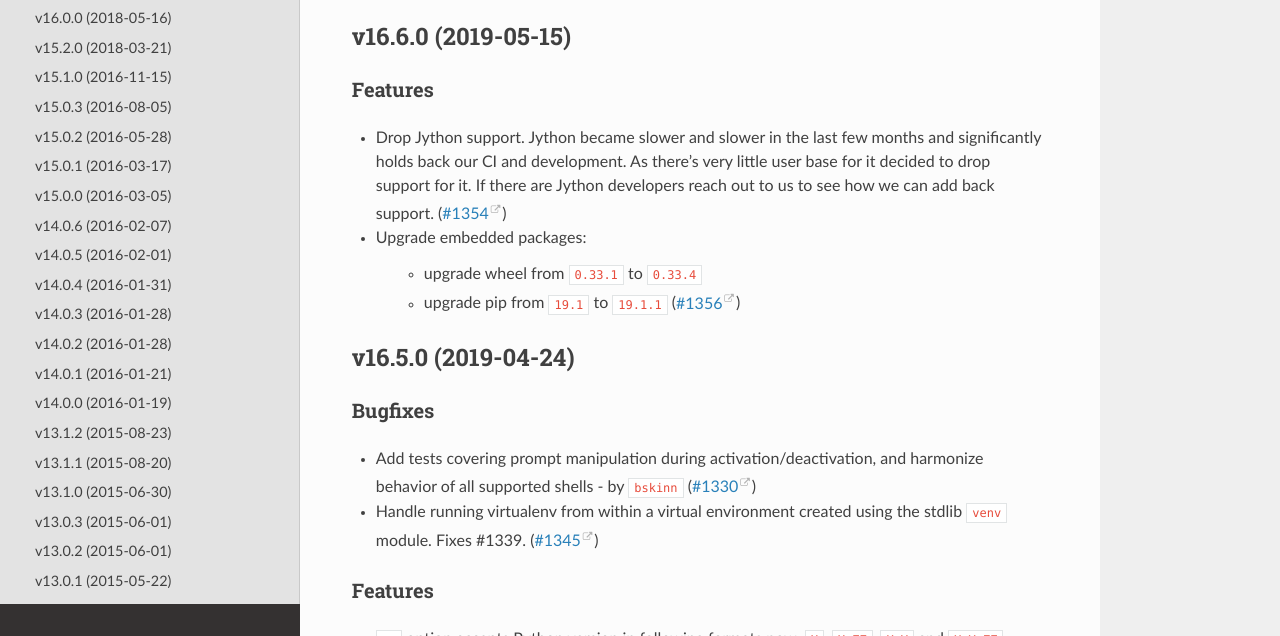
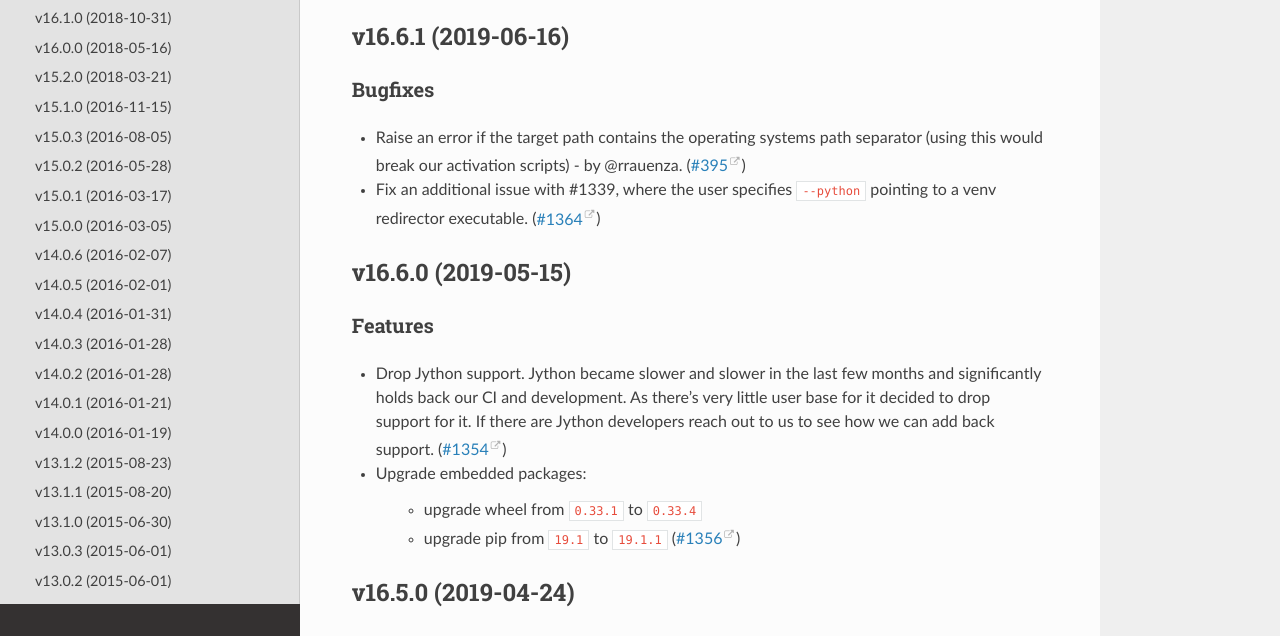
Before and after one commit to pypa/virtualenv, a Sphinx documentation site: the page built from docs/changes.rst, in a window 1280 px wide and 900 px high, cut to the strip 264-900 px from the top of the window. Built offline with Sphinx 7.4.7 and the Read the Docs theme 2.0.0, drawn with Linux system fonts in a browser that asks for light colours.

Commit message:
release 16.6.1

```diff
--- a/docs/changelog/1364.bugfix.rst
+++ /dev/null
@@ -1,2 +0,0 @@
-Fix an additional issue with #1339, where the user specifies ``--python``
-pointing to a venv redirector executable.
--- a/docs/changelog/395.bugfix.rst
+++ /dev/null
@@ -1 +0,0 @@
-Raise an error if the target path contains the operating systems path separator (using this would break our activation scripts) - by @rrauenza.
--- a/docs/changes.rst
+++ b/docs/changes.rst
@@ -4,6 +4,17 @@
 .. include:: _draft.rst
 
 .. towncrier release notes start
+
+v16.6.1 (2019-06-16)
+--------------------
+
+Bugfixes
+^^^^^^^^
+
+- Raise an error if the target path contains the operating systems path separator (using this would break our activation scripts) - by @rrauenza. (`#395 <https://github.com/pypa/virtualenv/issues/395>`_)
+- Fix an additional issue with #1339, where the user specifies ``--python``
+  pointing to a venv redirector executable. (`#1364 <https://github.com/pypa/virtualenv/issues/1364>`_)
+
 
 v16.6.0 (2019-05-15)
 --------------------
--- a/virtualenv.py
+++ b/virtualenv.py
@@ -44,7 +44,7 @@
     # noinspection PyPep8Naming
     import configparser as ConfigParser
 
-__version__ = "16.6.0"
+__version__ = "16.6.1"
 virtualenv_version = __version__  # legacy
 DEBUG = os.environ.get("_VIRTUALENV_DEBUG", None) == "1"
 if sys.version_info < (2, 7):
```
